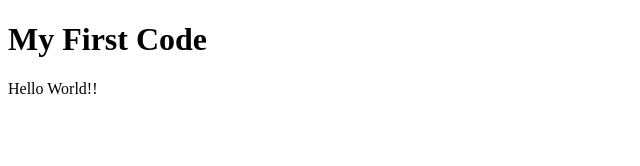
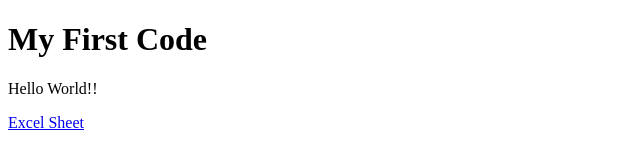
Before and after one commit to kusuma-student/SoftwareLab, a plain HTML site: page index.html in a window 1280 px wide. Shown: the full height of the page, 0-640 px from the left. Drawn offline with Linux system fonts and the light colour scheme.

Commit message:
Update index.html

```diff
--- a/index.html
+++ b/index.html
@@ -2,9 +2,10 @@
 <html>
 <body>
 
-<h1>My First Code</h1>
+  <h1>My First Code</h1>
+  <p>Hello World!!</p>
 
-<p>Hello World!!</p>
+  <a href="<iframe src="https://docs.google.com/spreadsheets/d/e/2PACX-1vSdYgqLkOO95qg17-Sq95gMZTEa02nCFcAacWTBYcU6NH7Mf6ECnD5Y53H59zo4vwvQ9tw1FXnY7H3M/pubhtml?widget=true&amp;headers=false"></iframe>Excel Sheet</a>
 
 </body>
 </html>
```
